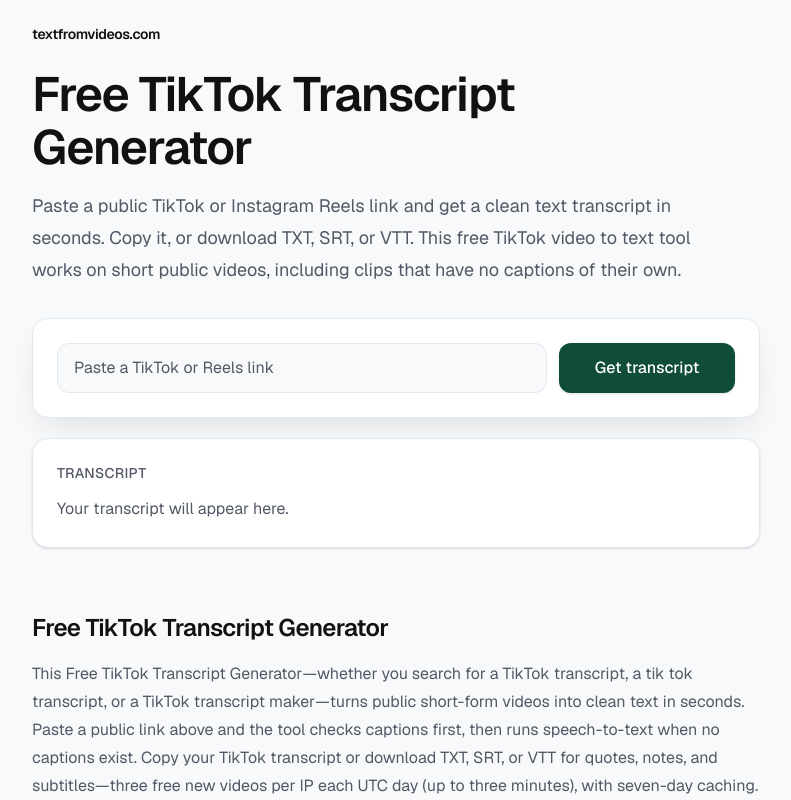
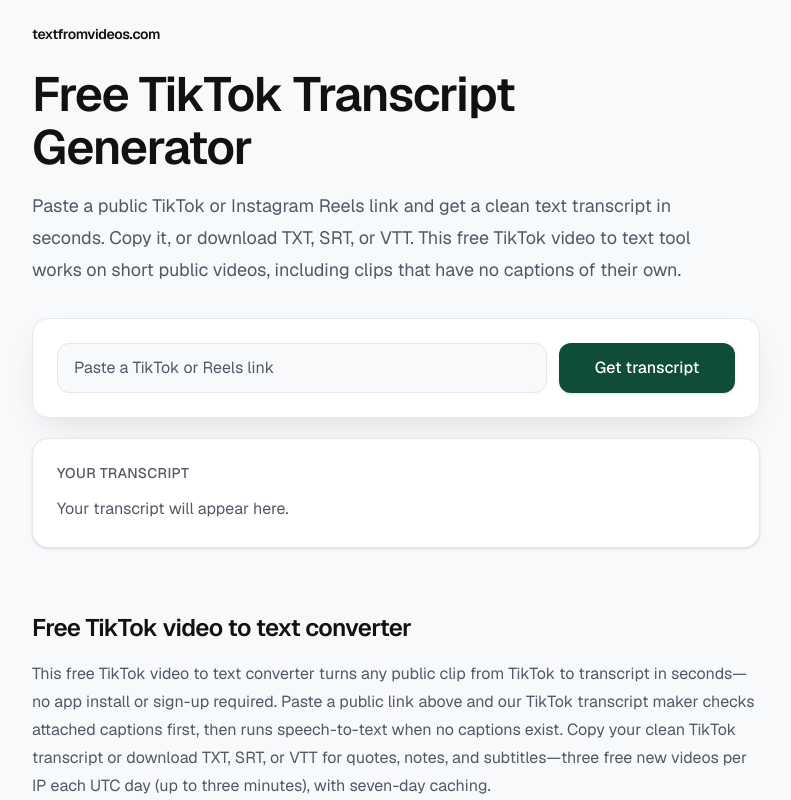
Before and after one commit to yangkai422-web/textfromvideos, a Next.js app: page / in a window 1280 px wide. Shown: the top 800 px of the page, without its empty margins (244-1035 px from the left). Built offline with nearby package versions, Linux system fonts and the light colour scheme; no server answers.

Commit message:
Deduplicate H1/H2 with converter heading, demote result label to H3, and make intro copy natural

```diff
--- a/app/page.tsx
+++ b/app/page.tsx
@@ -123,17 +123,17 @@ export default function Home() {
               id="overview-heading"
               className="text-2xl font-semibold tracking-tight text-ink"
             >
-              Free TikTok Transcript Generator
+              Free TikTok video to text converter
             </h2>
             <p className="mt-4">
-              This Free TikTok Transcript Generator—whether you search for a
-              TikTok transcript, a tik tok transcript, or a TikTok transcript
-              maker—turns public short-form videos into clean text in seconds.
-              Paste a public link above and the tool checks captions first, then
-              runs speech-to-text when no captions exist. Copy your TikTok
-              transcript or download TXT, SRT, or VTT for quotes, notes, and
-              subtitles—three free new videos per IP each UTC day (up to three
-              minutes), with seven-day caching.
+              This free TikTok video to text converter turns any public clip
+              from TikTok to transcript in seconds—no app install or sign-up
+              required. Paste a public link above and our TikTok transcript
+              maker checks attached captions first, then runs speech-to-text
+              when no captions exist. Copy your clean TikTok transcript or
+              download TXT, SRT, or VTT for quotes, notes, and subtitles—three
+              free new videos per IP each UTC day (up to three minutes), with
+              seven-day caching.
             </p>
             <figure className="mt-6 rounded-2xl border border-line bg-card p-3 shadow-xs sm:p-4">
               <img
--- a/components/TranscriptResult.tsx
+++ b/components/TranscriptResult.tsx
@@ -50,9 +50,9 @@ export function TranscriptResult({
         className="rounded-2xl border border-line bg-card p-5 shadow-sm sm:p-6"
         aria-live="polite"
       >
-        <h2 className="text-sm font-medium tracking-wide text-muted uppercase">
-          Transcript
-        </h2>
+        <h3 className="text-sm font-medium tracking-wide text-muted uppercase">
+          Your transcript
+        </h3>
         <p className="mt-3 whitespace-pre-wrap text-base leading-7 text-muted">
           {emptyLabel}
         </p>
@@ -66,9 +66,9 @@ export function TranscriptResult({
       aria-live="polite"
     >
       <div className="flex flex-col gap-3 sm:flex-row sm:items-center sm:justify-between">
-        <h2 className="text-sm font-medium tracking-wide text-muted uppercase">
-          Transcript
-        </h2>
+        <h3 className="text-sm font-medium tracking-wide text-muted uppercase">
+          Your transcript
+        </h3>
         <div className="flex flex-wrap gap-2">
           <button
             type="button"
--- a/worker/index.ts
+++ b/worker/index.ts
@@ -117,7 +117,7 @@ export class TextFromVideosContainer extends DurableObject<Env> {
   }
 }
 
-const CACHE_VERSION = "2026-11-23-v1";
+const CACHE_VERSION = "2026-11-23-v2";
 const STATIC_CACHE_CONTROL = "public, max-age=31536000, immutable";
 const PAGE_CACHE_CONTROL =
   "public, max-age=600, s-maxage=86400, stale-while-revalidate=604800";
```
